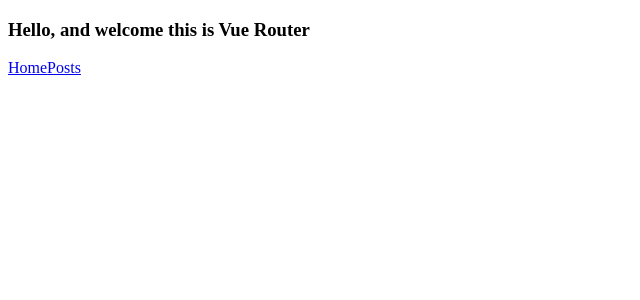
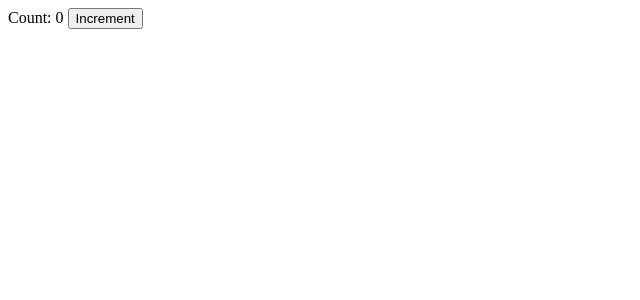
Before and after one commit to Vincent-Aboagye/Vue-Crash, a Vue app in the folder project1/: page / in a window 1280 px wide. Shown: the top 300 px of the page, without its empty margins (0-640 px from the left). Built offline with nearby package versions, Linux system fonts and the light colour scheme.

Commit message:
Using Vuex

```diff
--- a/project1/package.json
+++ b/project1/package.json
@@ -7,6 +7,7 @@
     "@vue/compiler-sfc": "^3.0.2",
     "vite": "^1.0.0-rc.9",
     "vue": "^3.0.2",
-    "vue-router": "^4.0.0-rc.5"
+    "vue-router": "^4.0.0-rc.5",
+    "vuex": "^4.0.0-rc.1"
   }
 }
--- /dev/null
+++ b/project1/vuex/App.vue
@@ -0,0 +1,24 @@
+<template>
+    <div>
+       Count: {{count}}
+       <button @click="increment"> Increment </button>
+        </div>
+
+
+
+</template>
+
+<script>
+export default {
+    methods:{
+        increment(){
+            this.$store.commit('increment')
+        }
+    },
+    computed: {
+        count() {
+            return this.$store.state.count
+        }
+    }
+}
+</script>
--- /dev/null
+++ b/project1/vuex/store.js
@@ -0,0 +1,15 @@
+import {createStore} from 'vuex'
+
+export const store = createStore({
+    state(){
+        return {
+            count: 0
+        }
+
+    },
+    mutations: {
+        increment(state){
+            state.count += 1
+        }
+    }
+})
```
Also changed, not shown: project1/index.js (+4 -4 lines), 1 other file (tests, documents, lock files or other folders).
